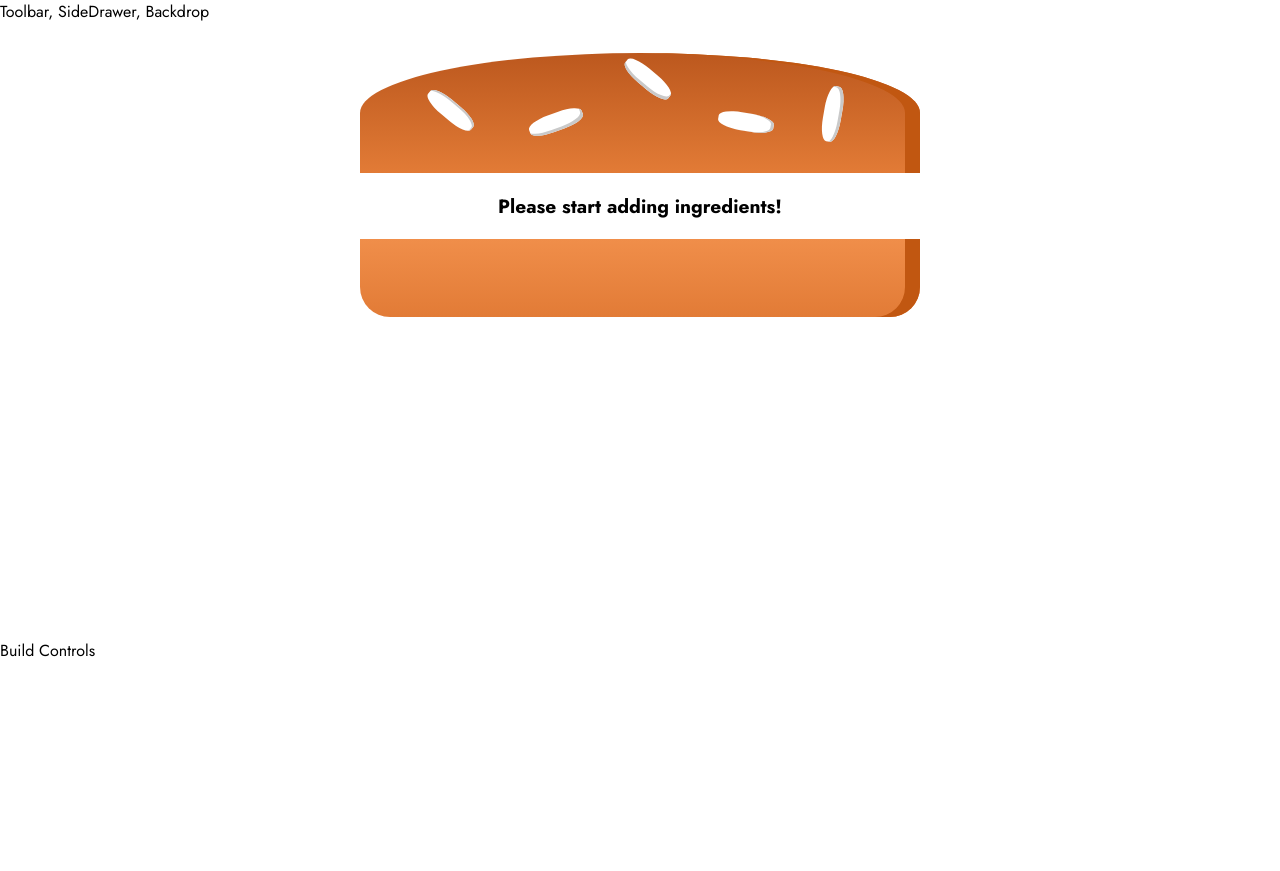
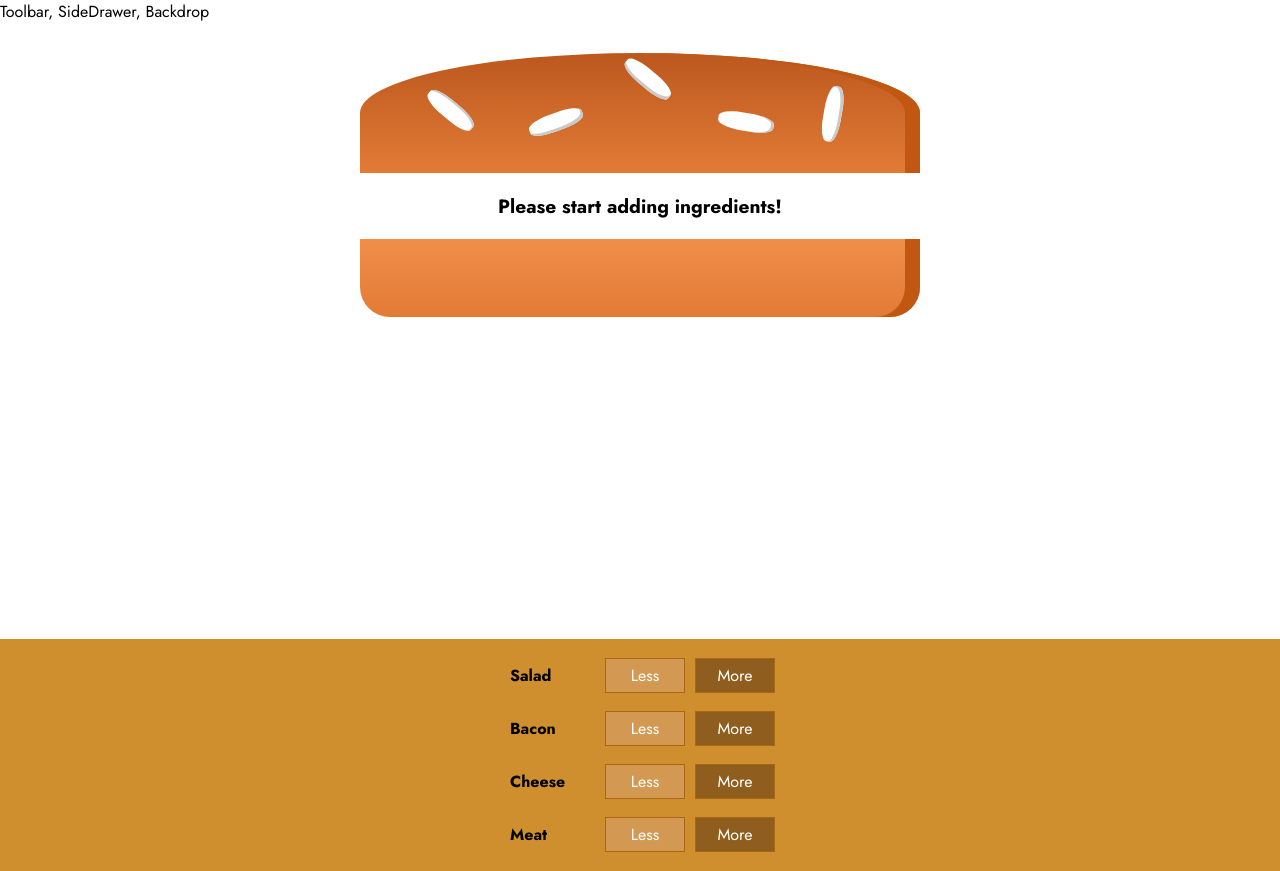
Before and after one commit to hendraaagil/burger-builder, a React (Create React App) app: page / in a window 1280 px wide. Before the commit the page ends 800 px from the top, so only its background shows below. Built offline with nearby package versions, Linux system fonts and the light colour scheme.

Commit message:
Outputting Multiple Build Controls

```diff
--- a/src/components/Burger/BuildControls/BuildControls.js
+++ b/src/components/Burger/BuildControls/BuildControls.js
@@ -1,5 +1,21 @@
 import React from 'react';
 
-const BuildControls = (props) => <div></div>;
+import styles from './BuildControls.module.css';
+import BuildControl from './BuildControl/BuildControl';
+
+const controls = [
+  { label: 'Salad', type: 'salad' },
+  { label: 'Bacon', type: 'bacon' },
+  { label: 'Cheese', type: 'cheese' },
+  { label: 'Meat', type: 'meat' },
+];
+
+const BuildControls = (props) => (
+  <div className={styles.BuildControls}>
+    {controls.map((ctrl) => (
+      <BuildControl key={ctrl.label} label={ctrl.label} />
+    ))}
+  </div>
+);
 
 export default BuildControls;
--- a/src/components/Burger/BuildControls/BuildControls.module.css
+++ b/src/components/Burger/BuildControls/BuildControls.module.css
@@ -5,6 +5,6 @@
   margin: auto;
   padding: 10px 0;
   width: 100%;
-  background-color: #cfbf2e;
+  background-color: #cf8f2e;
   box-shadow: 0 2px 1px #ccc;
 }
--- a/src/containers/BurgerBuilder/BurgerBuilder.js
+++ b/src/containers/BurgerBuilder/BurgerBuilder.js
@@ -1,5 +1,6 @@
 import React, { Component } from 'react';
 
+import BuildControls from '../../components/Burger/BuildControls/BuildControls';
 import Burger from '../../components/Burger/Burger';
 import Auxillary from '../../hoc/Auxillary';
 
@@ -17,7 +18,7 @@
     return (
       <Auxillary>
         <Burger ingredients={this.state.ingredients} />
-        <div>Build Controls</div>
+        <BuildControls />
       </Auxillary>
     );
   }
```
